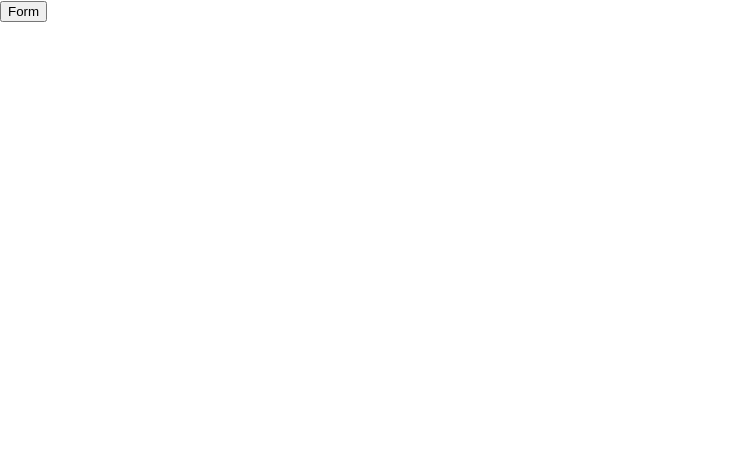
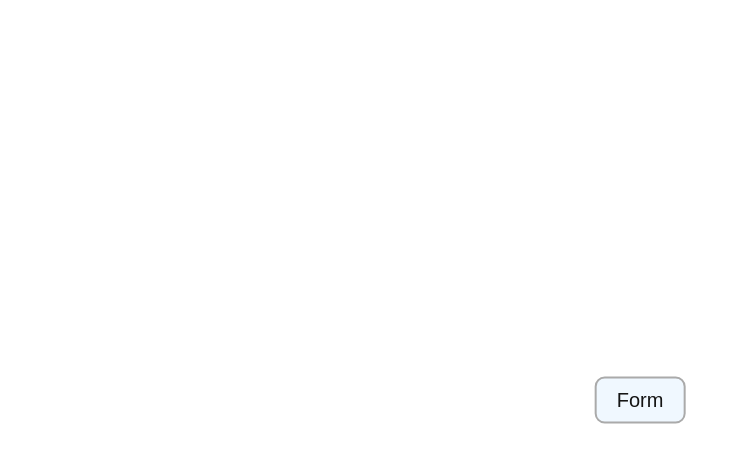
Before and after one commit to Save1i/frtg11111, a React (Create React App) app in the folder ipip444/: page / in a window 1280 px wide. Shown: the top 462 px of the page, without its empty margins (0-749 px from the left). Built offline with nearby package versions, Linux system fonts and the light colour scheme; the HTML template or start-up script is replaced by a standard one.

Commit message:
add: style

```diff
--- a/ipip444/src/buttons/button.tsx
+++ b/ipip444/src/buttons/button.tsx
@@ -1,4 +1,5 @@
 import { useNavigate } from "react-router-dom"
+import styles from "../styles/button.module.css"
 
 const FormBtn = () => {
     const navigate = useNavigate()
@@ -7,7 +8,7 @@ const FormBtn = () => {
         navigate('/form')
     }
     return (
-        <button onClick={goToForm}>Form</button>
+        <button onClick={goToForm} className={styles.form__btn}>Form</button>
     )
 }
 
--- /dev/null
+++ b/ipip444/src/styles/button.module.css
@@ -0,0 +1,18 @@
+.form__btn{
+    transform: translate(-50%, -50%);
+    position: fixed;
+    top: 50%;
+    left: 50%;
+
+    padding: 10px 20px 10px 20px;
+    border-radius: 10px;
+    border: 2px solid #aaa;
+        background-color:aliceblue;
+    cursor: pointer;
+    font-size: 20px;
+    color: #151515;
+}
+
+.form__btn:hover {
+    background-color:  azure;
+}
```
